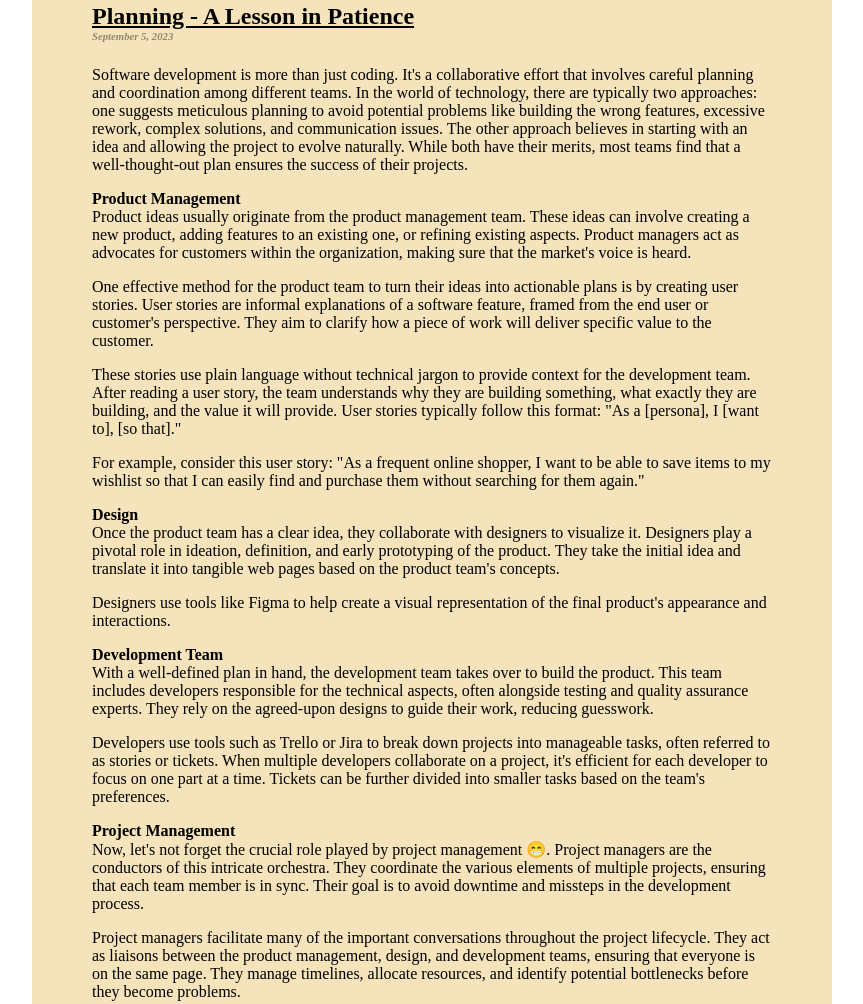
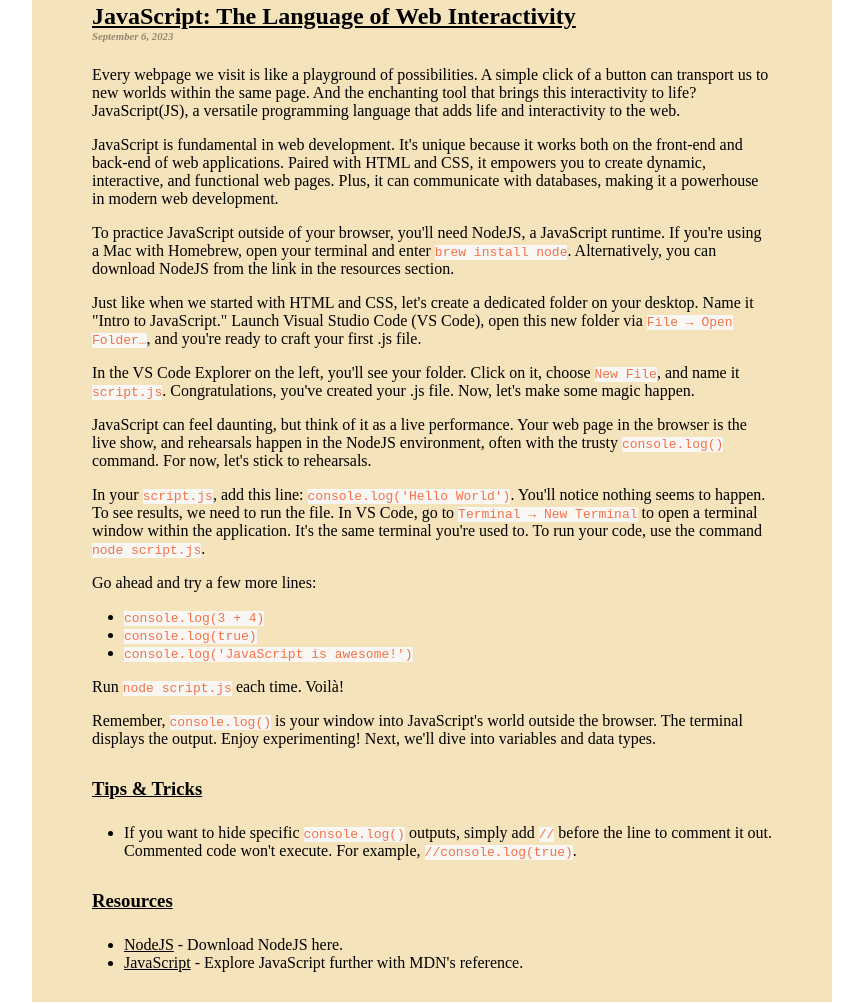
Before and after one commit to objectmikael/blog_code_chronicles, a plain HTML site: page index.html in a window 1280 px wide. Shown: the part 568-1572 px from the top of the page, without its empty margins (208-1071 px from the left). Drawn offline with Linux system fonts and the light colour scheme.

Commit message:
day-7 blog post

```diff
--- a/index.html
+++ b/index.html
@@ -27,6 +27,92 @@
     </header>
 
     <main>
+        <section id="day-7">
+            <article>
+                <h2>JavaScript: The Language of Web Interactivity</h2>
+                <h6>September 6, 2023</h6>
+
+                <p>
+                    Every webpage we visit is like a playground of possibilities. A simple click of a button can transport us to
+                    new worlds within the same page. And the enchanting tool that brings this interactivity to life? JavaScript(JS),
+                    a versatile programming language that adds life and interactivity to the web.
+                </p>
+
+                <p>
+                    JavaScript is fundamental in web development. It's unique because it works both on the front-end and back-end of
+                    web applications. Paired with HTML and CSS, it empowers you to create dynamic, interactive, and functional web
+                    pages. Plus, it can communicate with databases, making it a powerhouse in modern web development.
+                </p>
+
+                <p>
+                    To practice JavaScript outside of your browser, you'll need NodeJS, a JavaScript runtime. If you're using a Mac
+                    with Homebrew, open your terminal and enter <code>brew install node</code>. Alternatively, you can download
+                    NodeJS from the link in the resources section.
+                </p>
+
+                <p>
+                    Just like when we started with HTML and CSS, let's create a dedicated folder on your desktop. Name it "Intro to
+                    JavaScript." Launch Visual Studio Code (VS Code), open this new folder via <code>File → Open Folder…</code>, and
+                    you're ready to craft your first .js file.
+                </p>
+
+                <p>
+                    In the VS Code Explorer on the left, you'll see your folder. Click on it, choose <code>New File</code>, and name
+                    it <code>script.js</code>. Congratulations, you've created your .js file. Now, let's make some magic happen.
+                </p>
+
+                <p>
+                    JavaScript can feel daunting, but think of it as a live performance. Your web page in the browser is the live
+                    show, and rehearsals happen in the NodeJS environment, often with the trusty <code>console.log()</code> command.
+                    For now, let's stick to rehearsals.
+                </p>
+
+                <p>
+                    In your <code>script.js</code>, add this line: <code>console.log('Hello World')</code>. You'll notice nothing
+                    seems to happen. To see results, we need to run the file. In VS Code, go to <code>Terminal → New Terminal</code>
+                    to open a terminal window within the application. It's the same terminal you're used to. To run your code, use
+                    the command <code>node script.js</code>.
+                </p>
+
+                <p>
+                    Go ahead and try a few more lines:
+                </p>
+
+                <ul>
+                    <li><code>console.log(3 + 4)</code></li>
+                    <li><code>console.log(true)</code></li>
+                    <li><code>console.log('JavaScript is awesome!')</code></li>
+                </ul>
+
+                <p>
+                    Run <code>node script.js</code> each time. Voilà!
+                </p>
+
+                <p>
+                    Remember, <code>console.log()</code> is your window into JavaScript's world outside the browser. The terminal
+                    displays the output. Enjoy experimenting! Next, we'll dive into variables and data types.
+                </p>
+
+            </article>
+
+            <article>
+                <h3>Tips &amp; Tricks</h3>
+                <ul>
+                    <li>If you want to hide specific <code>console.log()</code> outputs, simply add <code>//</code> before the line
+                    to comment it out. Commented code won't execute. For example, <code>//console.log(true)</code>.</li>
+                </ul>
+            </article>
+
+            <article id="resources">
+                <h3>Resources</h3>
+                <ul>
+                    <li><a href="https://nodejs.org/en/download" target="_blank">NodeJS</a> - Download NodeJS here.</li>
+                    <li><a href="https://developer.mozilla.org/en-US/docs/Web/JavaScript" target="_blank">JavaScript</a> - Explore JavaScript
+                    further with MDN's reference.</li>
+                </ul>
+            </article>
+        </section>
+
         <section id="day-6">
             <article>
                 <h2>Planning - A Lesson in Patience</h2>
@@ -73,7 +159,7 @@
                 <h3>Resources</h3>
                 <ul>
                     <li><a href="https://help.figma.com/hc/en-us/sections/4405269443991-Figma-for-Beginners-tutorial-4-parts-" target="_blank">Learn the Basics of Figma</a></li>
-                    <li><a href="https://www.atlassian.com/software/jira/guides/getting-started/introduction" target="_blank">Explore the Basics of Jura</a></li>
+                    <li><a href="https://www.atlassian.com/software/jira/guides/getting-started/introduction" target="_blank">Explore the Basics of Jira</a></li>
                     <li><a href="https://help.smartsheet.com/learning-track/level-1-get-started" target="_blank">Smartsheets for Project Management</a></li>
                 </ul>
             </article>
```
